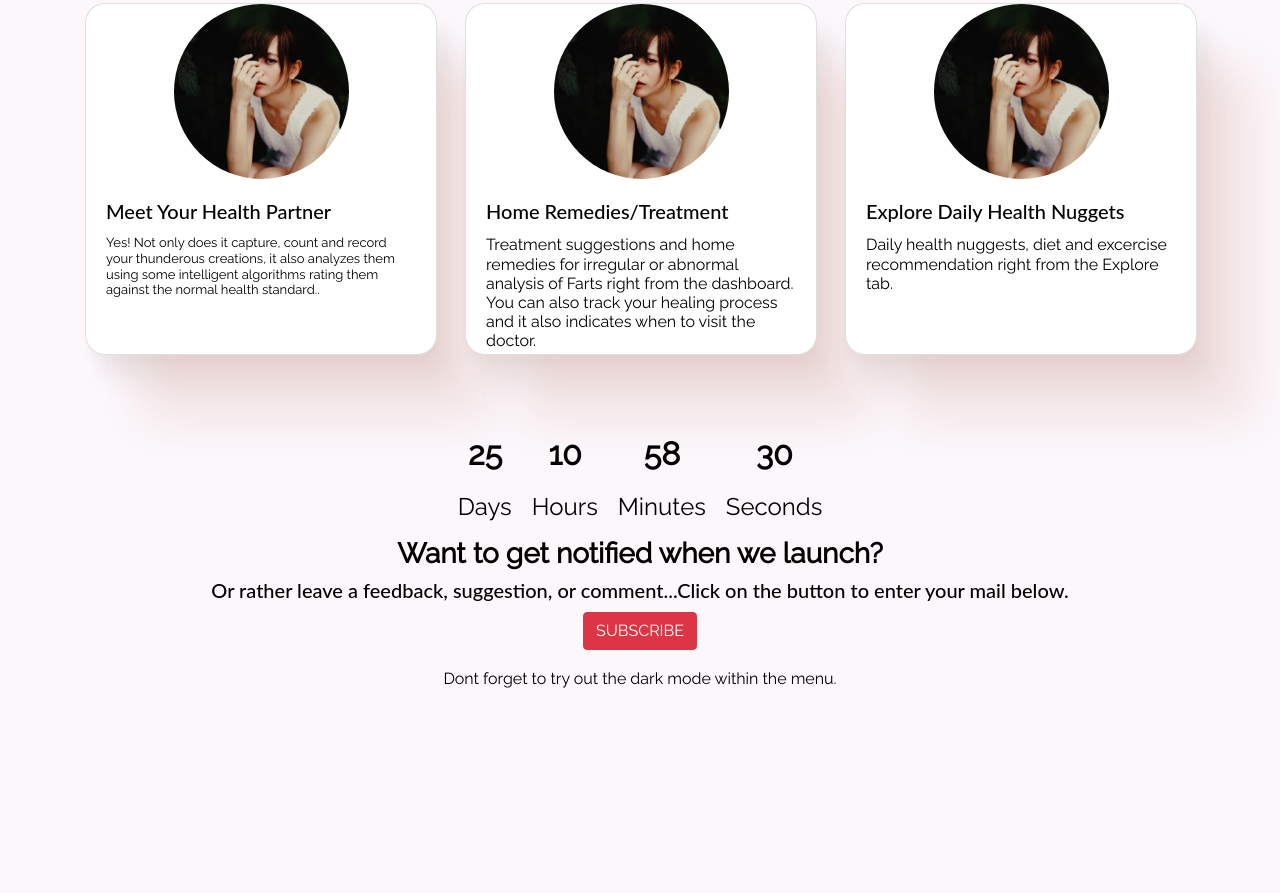
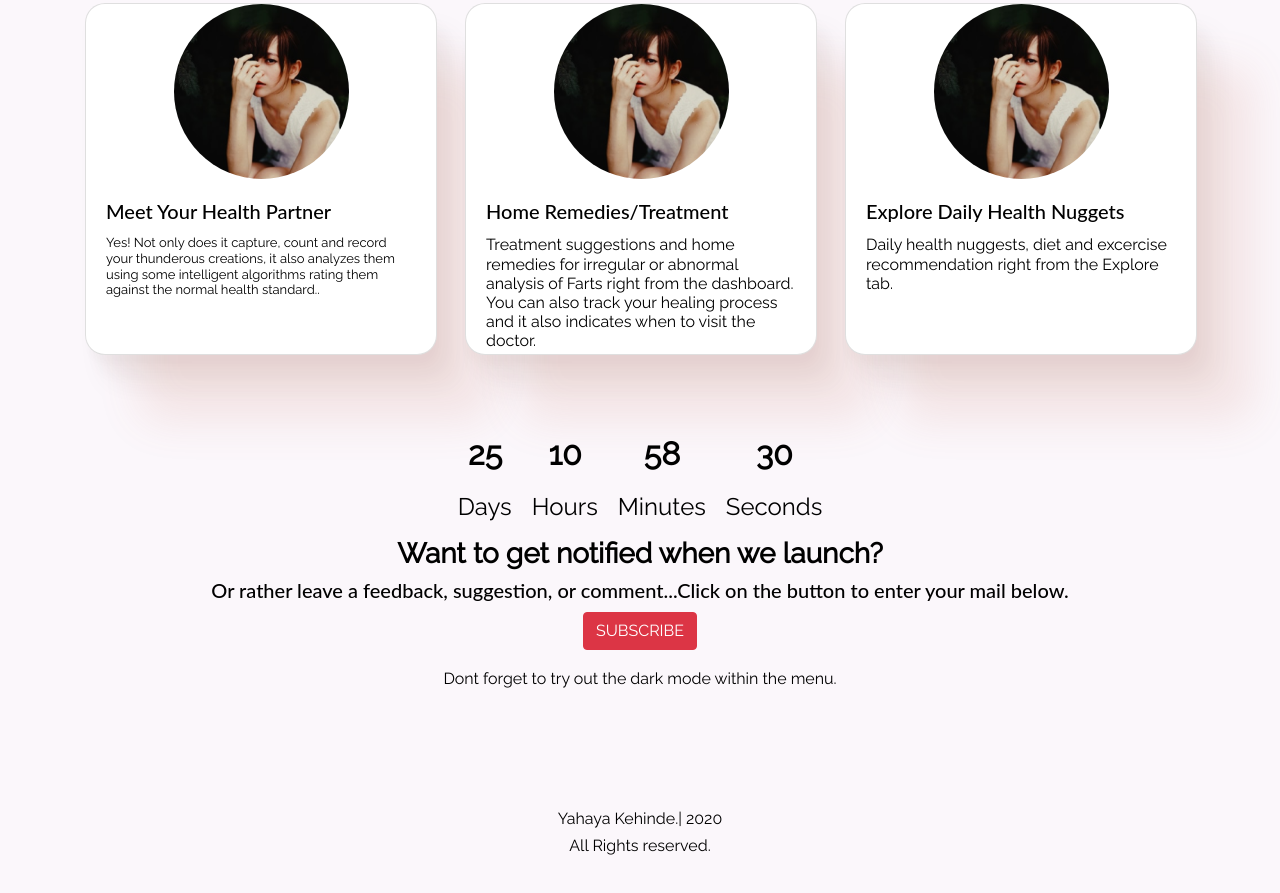
Before and after one commit to yahayakenny/Fart-Counter-Website, a plain HTML site: page index.html in a window 1280 px wide. Shown: the part 3368-4261 px from the top of the page. Before the commit the page ends 4114 px from the top, so only its background shows below. Drawn offline with nearby package versions, Linux system fonts and the light colour scheme.

Commit message:
minor fixes

```diff
--- a/index.html
+++ b/index.html
@@ -328,7 +328,9 @@
                              Or rather leave a feedback, suggestion, or comment...Click on the button to enter your mail below.
                             </h5>
                             <a class="btn btn-danger" href="https://fartcounter.herokuapp.com/" role="button">SUBSCRIBE</a>
-                            <h6><br>Dont forget to try out the dark mode within the menu.</h6>
+                            <h6><br>Dont forget to try out the dark mode within the menu.</h6><br><br><br>
+                            <h6>Yahaya Kehinde.| 2020</h6>
+                            <h6>All Rights reserved.</h6>
                         </div>
                     </div>
                 </div>
```
